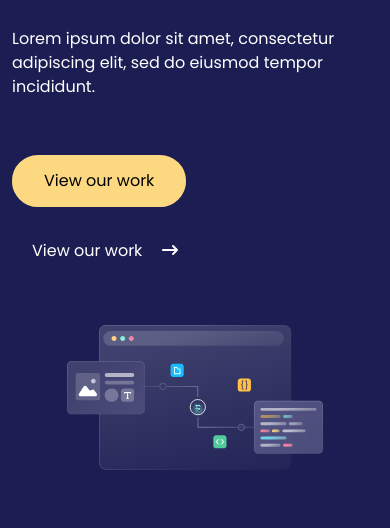
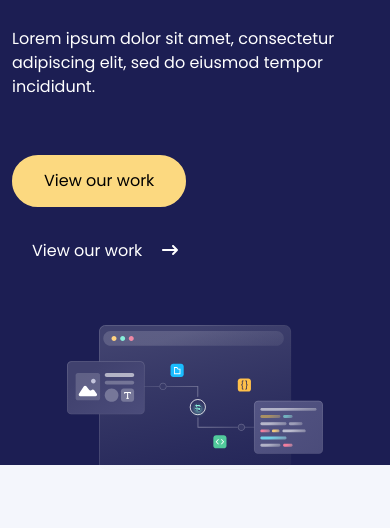
Before and after one commit to tuhinAhammed/project-17, a plain HTML site: page index.html in a window 390 px wide. Shown: the part 316-844 px from the top of the page. Drawn offline with nearby package versions, Linux system fonts and the light colour scheme; a web font is replaced by a local one.

Commit message:
Update responsive.css

```diff
--- a/css/responsive.css
+++ b/css/responsive.css
@@ -14,7 +14,7 @@ media min-width: 576px
     }
     /* navbar responsive end here */
     .banner {
-        height: 100vh;
+        height:700px;
         padding: 80px 0px ;
       }
     .banner .left-part h2 {
```
